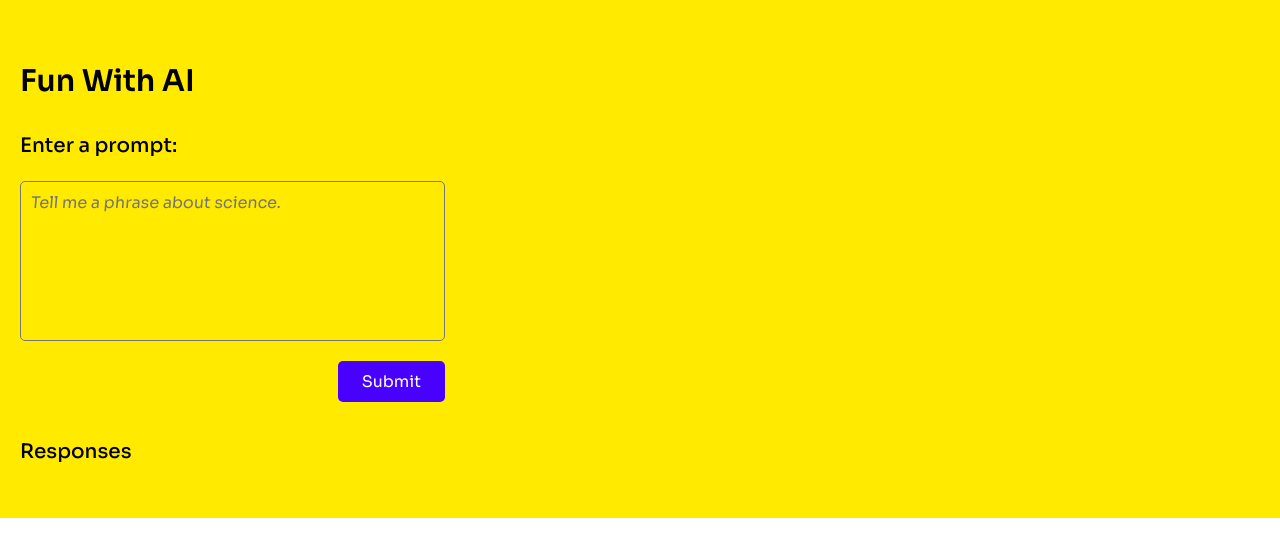
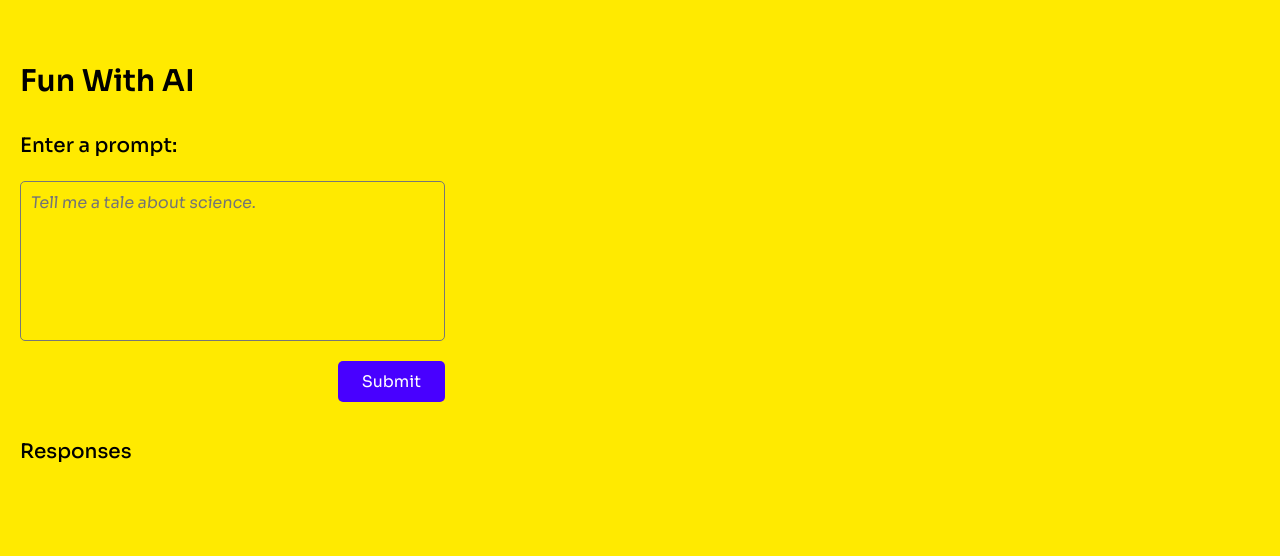
Before and after one commit to JoaoDanielRamos/shopify-challenge-fall-2022, a React (Vite) app: page / in a window 1280 px wide. Shown: the top 556 px of the page. Built offline with nearby package versions, Linux system fonts and the light colour scheme.

Commit message:
adding last changes before uploading to vercel

```diff
--- a/index.html
+++ b/index.html
@@ -1,13 +1,15 @@
 <!DOCTYPE html>
 <html lang="en">
+
 <head>
   <meta charset="UTF-8" />
-    <link rel="icon" type="image/svg+xml" href="/src/favicon.svg" />
   <meta name="viewport" content="width=device-width, initial-scale=1.0" />
-    <title>Vite App</title>
+  <title>Shopify Challenge</title>
 </head>
+
 <body>
   <div id="root"></div>
   <script type="module" src="/src/main.tsx"></script>
 </body>
+
 </html>
--- a/package.json
+++ b/package.json
@@ -2,10 +2,12 @@
   "name": "shopify-internship",
   "private": true,
   "version": "0.0.0",
+  "homepage": ".",
   "scripts": {
     "dev": "vite",
     "build": "tsc && vite build",
-    "preview": "vite preview"
+    "preview": "vite preview",
+    "deploy": "gh-pages -d dist"
   },
   "dependencies": {
     "axios": "^0.27.2",
@@ -19,6 +21,7 @@
     "@types/react": "^18.0.0",
     "@types/react-dom": "^18.0.0",
     "@vitejs/plugin-react": "^1.3.0",
+    "gh-pages": "^3.2.3",
     "typescript": "^4.6.3",
     "vite": "^2.9.7"
   }
--- a/src/App.tsx
+++ b/src/App.tsx
@@ -1,5 +1,5 @@
 // * Modules
-import { BrowserRouter as Router, Routes, Route } from 'react-router-dom';
+import { HashRouter as Router, Routes, Route } from 'react-router-dom';
 
 // * Pages
 import Home from './pages/Home/Home';
--- a/src/components/Form/Form.tsx
+++ b/src/components/Form/Form.tsx
@@ -30,8 +30,8 @@ export default function Form({
 
   // * Functionality that change the Placeholder of the textarea input so the user can get some prompt ideas.
   const changePlaceHolder = () => {
-    const action = ['Write', 'Describe', 'Create', 'Compose', 'Tell me'];
-    const thing = ['poem', 'song', 'sentence', 'phrase', 'joke'];
+    const action = ['Write', 'Create', 'Compose', 'Tell me'];
+    const thing = ['poem', 'song', 'sentence', 'phrase', 'tale', 'joke'];
     const topic = [
       'love',
       'technology',
--- a/src/pages/Home/Home.scss
+++ b/src/pages/Home/Home.scss
@@ -1,10 +1,10 @@
 .home {
   background-color: #ffea00;
   display: flex;
-  align-items: center;
   justify-content: center;
   box-sizing: border-box;
   padding: 1.6rem;
+  height: 100vh;
 
   &__container {
     width: 124rem;
--- a/vite.config.ts
+++ b/vite.config.ts
@@ -1,7 +1,8 @@
-import { defineConfig } from 'vite'
-import react from '@vitejs/plugin-react'
+import { defineConfig } from 'vite';
+import react from '@vitejs/plugin-react';
 
 // https://vitejs.dev/config/
 export default defineConfig({
-  plugins: [react()]
-})
+  plugins: [react()],
+  base: './',
+});
```
Also changed, not shown: 2 other files (tests, documents, lock files or other folders). Lines whose indentation alone changed are shown as unchanged.
